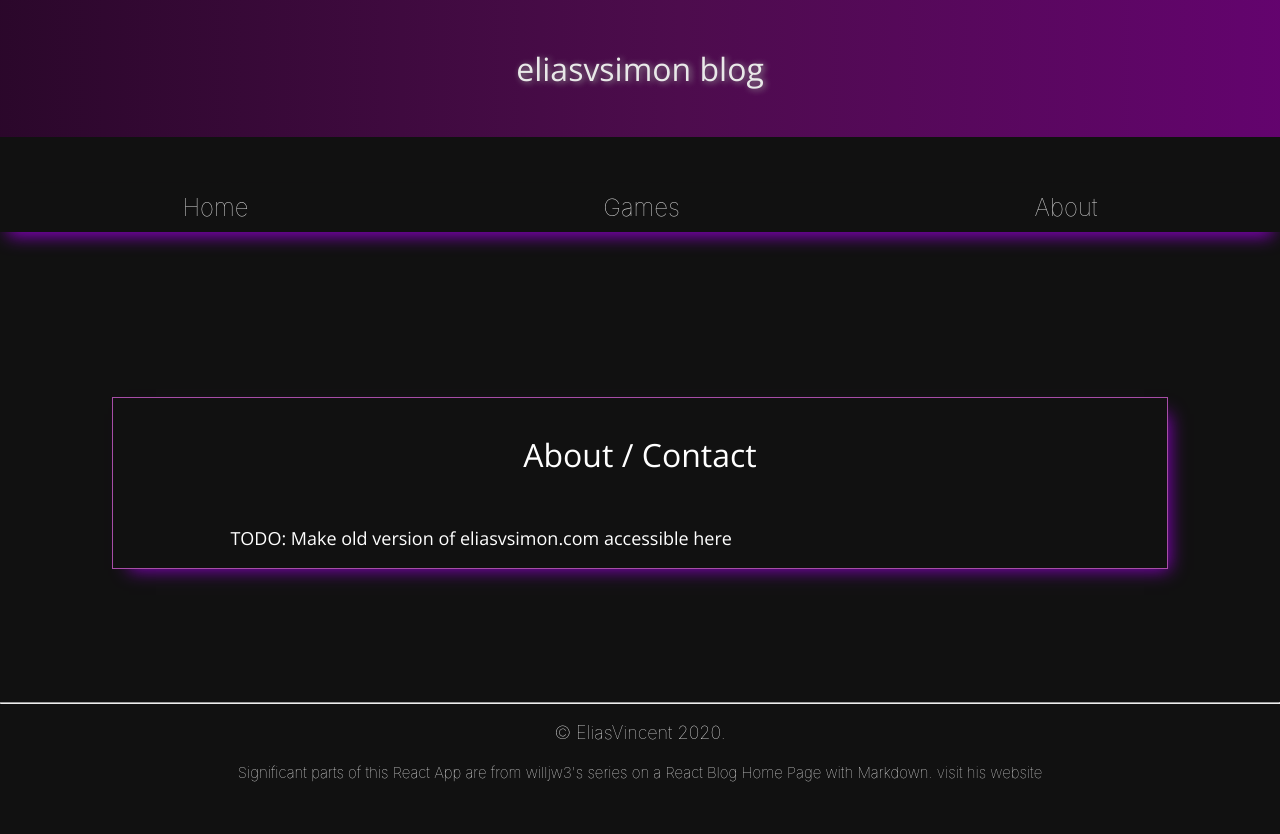
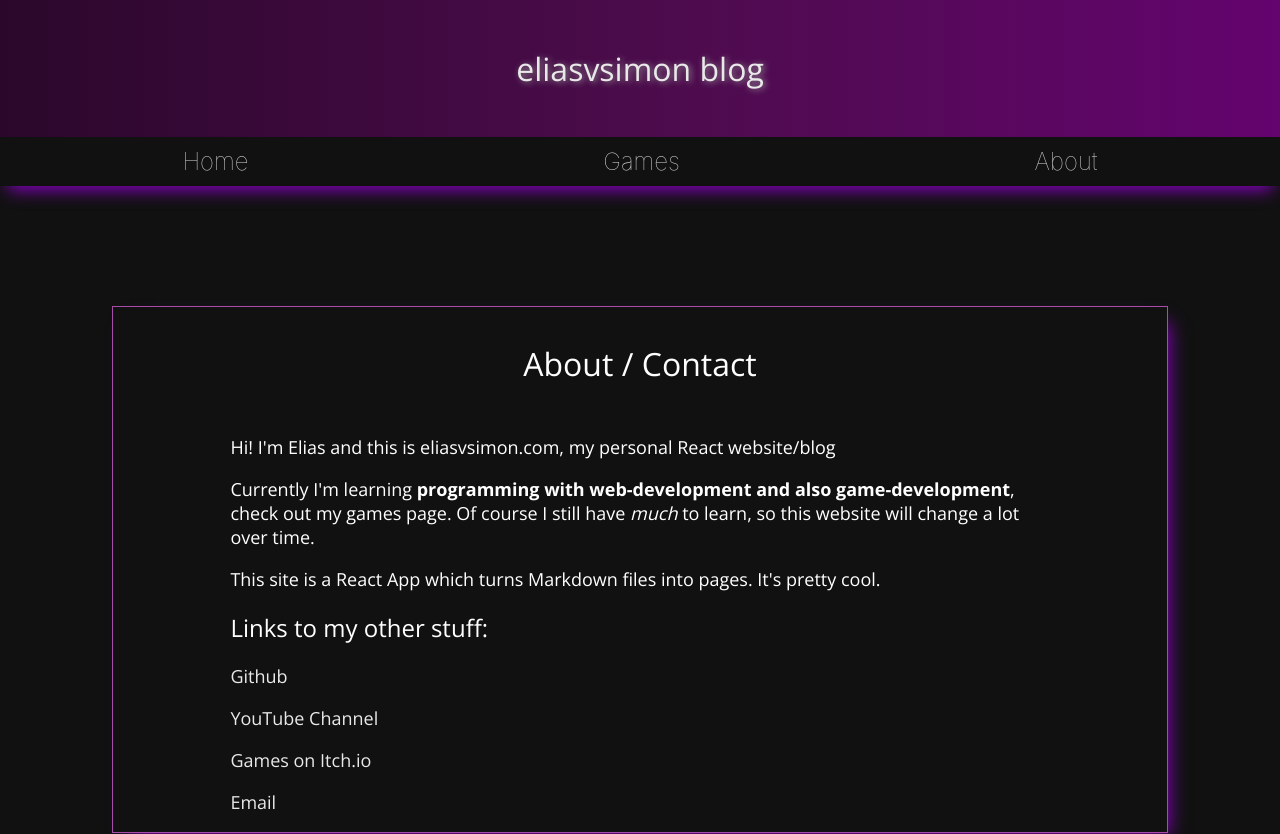
Before and after one commit to EliasVincent/eliasvsimon-react-blog, a React (Create React App) app: page /about in a window 1280 px wide. Shown: the top 834 px of the page. Before the commit the page ends 800 px from the top, so only its background shows below. Built offline with nearby package versions, Linux system fonts and the light colour scheme.

Commit message:
fix for displaying about page and firebase configs

```diff
--- a/src/pages.json
+++ b/src/pages.json
@@ -1 +1 @@
-[{"content":"Hi! I'm Elias and this is eliasvsimon.com, my personal React website/blog\r\n\r\nCurrently I'm learning **programming with web-development and also game-development**, check out my games page.\r\nOf course I still have *much* to learn, so this website will change a lot over time.\r\n\r\nThis site is a React App which turns Markdown files into pages. It's pretty cool.\r\n\r\n## Links to my other stuff:\r\n\r\n[Github](https://github.com/EliasVincent)\r\n\r\n[YouTube Channel](https://www.youtube.com/channel/UCqHdyJTEdBcqa2J4EvLi5gA)\r\n\r\n[Games on Itch.io](https://riesyeti.itch.io)\r\n\r\n[Email](mailto:riesyeti@outlook.de)"},{"content":"Here you access all of my games and the ones I've been part of\r\n\r\n[Itch.io Page](https://riesyeti.itch.io)\r\n\r\n## Catformer:\r\n\r\n<iframe src=\"https://itch.io/embed/670030?bg_color=222222&amp;fg_color=eeeeee&amp;link_color=a65bfa&amp;border_color=363636\" width=\"208\" height=\"167\" frameborder=\"0\"><a href=\"https://riesyeti.itch.io/catformer\">Catformer by Riesyeti</a></iframe>\r\n\r\n\r\n## Perestroika:\r\n\r\n<iframe src=\"https://itch.io/embed/677649?dark=true\" width=\"208\" height=\"167\" frameborder=\"0\"><a href=\"https://riesyeti.itch.io/perestroika\">Perestroika by Riesyeti</a></iframe>"},{"content":"TODO: Make old version of eliasvsimon.com accessible here"}]
+[{"content":"Hi! I'm Elias and this is eliasvsimon.com, my personal React website/blog\r\n\r\nCurrently I'm learning **programming with web-development and also game-development**, check out my games page.\r\nOf course I still have *much* to learn, so this website will change a lot over time.\r\n\r\nThis site is a React App which turns Markdown files into pages. It's pretty cool.\r\n\r\n## Links to my other stuff:\r\n\r\n[Github](https://github.com/EliasVincent)\r\n\r\n[YouTube Channel](https://www.youtube.com/channel/UCqHdyJTEdBcqa2J4EvLi5gA)\r\n\r\n[Games on Itch.io](https://riesyeti.itch.io)\r\n\r\n[Email](mailto:riesyeti@outlook.de)"},{"content":"Here you access all of my games and the ones I've been part of\r\n\r\n[Itch.io Page](https://riesyeti.itch.io)\r\n\r\n## Catformer:\r\n\r\n<iframe src=\"https://itch.io/embed/670030?bg_color=222222&amp;fg_color=eeeeee&amp;link_color=a65bfa&amp;border_color=363636\" width=\"208\" height=\"167\" frameborder=\"0\"><a href=\"https://riesyeti.itch.io/catformer\">Catformer by Riesyeti</a></iframe>\r\n\r\n\r\n## Perestroika:\r\n\r\n<iframe src=\"https://itch.io/embed/677649?dark=true\" width=\"208\" height=\"167\" frameborder=\"0\"><a href=\"https://riesyeti.itch.io/perestroika\">Perestroika by Riesyeti</a></iframe>"}]
--- a/src/pages/About.js
+++ b/src/pages/About.js
@@ -24,7 +24,7 @@ const About = () => {
           About / Contact
         </h1>
 
-        <Markdown source={aboutText[2].content} escapeHtml={false} />
+        <Markdown source={aboutText[0].content} escapeHtml={false} />
       </div>
       </div>
     </Layout>
```
Also changed, not shown: src/pages/content/more.md (deleted, +0 -1 lines), firebase.json (added), 1 other file (tests, documents, lock files or other folders).
